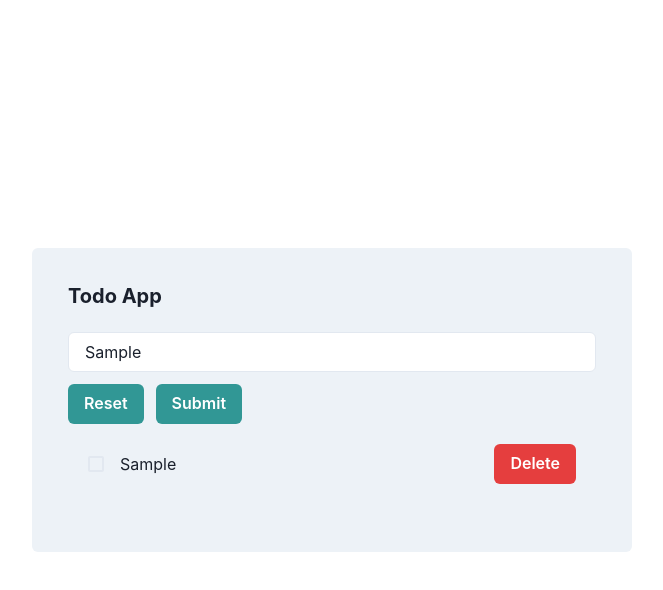
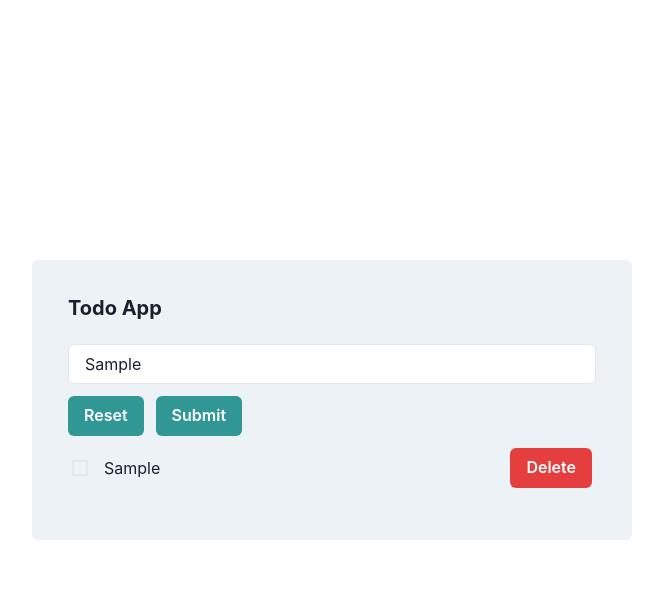
Before and after one commit to mohofo7/nextjs-todoapp, a Next.js app: page / in a window 1280 px wide. Both pictures are taken after typing "Sample" into the empty fields and a click on the button "Submit". Shown: the top 590 px of the page, without its empty margins (308-971 px from the left). Built offline with nearby package versions, Linux system fonts and the light colour scheme.

Commit message:
feat: tweaks

```diff
--- a/src/app/TodoItem.tsx
+++ b/src/app/TodoItem.tsx
@@ -23,7 +23,8 @@ const TodoItem: FC<{ todo: TodoI }> = ({ todo }) => {
     }))
   }
 
-  return (<Flex justifyContent="space-between" gap={4} padding={5} marginBottom={3}>
+  return (
+    <Flex justifyContent="space-between" gap={4} padding={1} marginBottom={3} marginTop={2}>
       <Checkbox
         onClick={updateTodo}
         checked={todo.isDone}
--- a/src/app/TodoList.tsx
+++ b/src/app/TodoList.tsx
@@ -5,6 +5,7 @@ import { Button } from '@chakra-ui/react';
 
 import { useAppDispatch, useAppSelector } from '@/state/hooks';
 import { removeAll } from '@/features/todo';
+import { Flex } from '@chakra-ui/react';
 
 const TodoList = () => {
 
@@ -12,18 +13,16 @@ const TodoList = () => {
   const dispatch = useAppDispatch();
 
   return (
-    <div>
+    <>
       {todos.map((todo) => (
-        <div key={todo.id}>
-          <TodoItem todo={todo} />
-        </div>
+        <TodoItem todo={todo} key={todo.id} />
       ))}
 
       {todos.length > 1 &&
         <Button onClick={() => dispatch(removeAll())} colorScheme="teal" mb={6}>
           Delete All
         </Button>}
-    </div>
+    </>
   )
 }
 
```
Also changed, not shown: 1 other file (tests, documents, lock files or other folders). Lines whose indentation alone changed are shown as unchanged.
